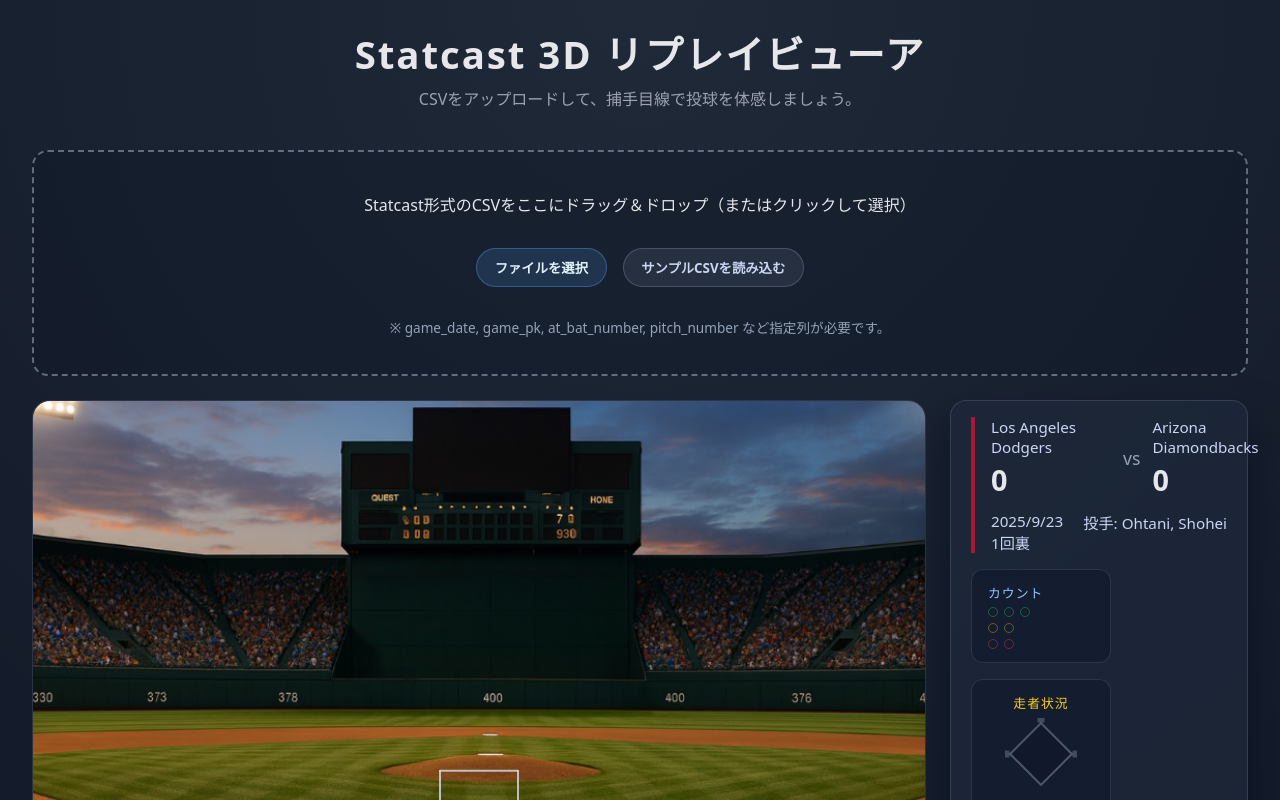
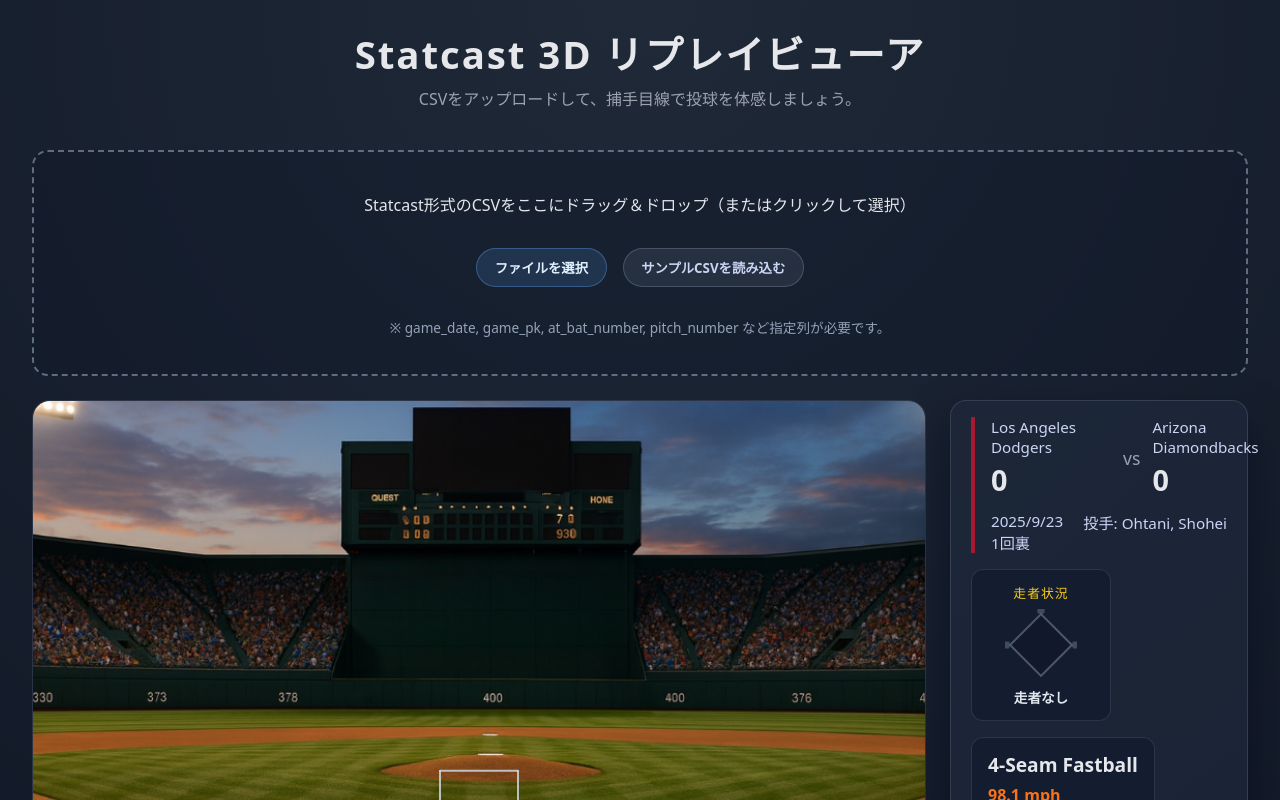
Before and after one commit to ponz1984/gpt1, a React (Vite) app: page / in a window 1280 px wide. Both pictures are taken after a click on the button "サンプルCSVを読み込む". Shown: the top 800 px of the page. Built offline with nearby package versions, Linux system fonts and the light colour scheme.

Commit message:
Update Hud.tsx

```diff
--- a/src/components/Hud.tsx
+++ b/src/components/Hud.tsx
@@ -1,36 +1,46 @@
 import { useMemo } from 'react';
-import { useStore } from '../state/useStore';
+import { useStore, selectDisplayPitch, selectDisplayAtBat, selectCurrentPitch } from '../state/useStore';
 import CountDots from './CountDots';
 import { formatInning } from '../utils/formatters';
 import { getTeamInfo } from '../utils/teamMaps';
 
 function CountDisplay() {
-  const { pitch, isUiIdle } = useStore((state) => {
-    const atBat = state.atBats[state.currentAtBatIndex];
-    return {
-      pitch: atBat?.pitches[state.currentPitchIndex],
-      isUiIdle: state.isUiIdle,
-    };
-  });
+  const { phase, displayPitch, lastVisibleCount } = useStore((state) => ({
+    phase: state.phase,
+    displayPitch: selectDisplayPitch(state),
+    lastVisibleCount: state.lastVisibleCount,
+  }));
 
-  const balls = isUiIdle ? 0 : pitch?.postCount.balls ?? 0;
-  const strikes = isUiIdle ? 0 : pitch?.postCount.strikes ?? 0;
-  const outs = isUiIdle ? 0 : pitch?.outsAfter ?? 0;
+  if (phase === 'preFirst' || phase === 'inningBreak') {
+    return null;
+  }
+
+  const countSource = displayPitch
+    ? {
+        balls: displayPitch.postCount.balls,
+        strikes: displayPitch.postCount.strikes,
+        outs: displayPitch.outsAfter,
+      }
+    : lastVisibleCount;
+
+  if (!countSource) {
+    return null;
+  }
 
   return (
     <div className="count-card">
       <div className="count-title">カウント</div>
-      <CountDots balls={balls} strikes={strikes} outs={outs} />
+      <CountDots balls={countSource.balls} strikes={countSource.strikes} outs={countSource.outs} />
     </div>
   );
 }
 
 function PitchInfo() {
-  const { atBat, pitch, meta } = useStore((state) => {
-    const atBat = state.atBats[state.currentAtBatIndex];
-    const pitch = atBat?.pitches[state.currentPitchIndex];
-    return { atBat, pitch, meta: state.meta };
-  });
+  const { atBat, pitch, meta } = useStore((state) => ({
+    atBat: selectDisplayAtBat(state),
+    pitch: selectDisplayPitch(state),
+    meta: state.meta,
+  }));
 
   if (!pitch || !atBat || !meta) return null;
 
@@ -45,12 +55,19 @@ function PitchInfo() {
 }
 
 function ScoreBoard() {
-  const meta = useStore((state) => state.meta);
-  const pitch = useStore(
-    (state) => state.atBats[state.currentAtBatIndex]?.pitches[state.currentPitchIndex]
-  );
-  const inning = useStore((state) => state.atBats[state.currentAtBatIndex]?.inning);
-  const half = useStore((state) => state.atBats[state.currentAtBatIndex]?.half);
+  const { meta, pitch, atBat } = useStore((state) => {
+    const displayPitch = selectDisplayPitch(state);
+    const displayAtBat = selectDisplayAtBat(state);
+    if (displayPitch && displayAtBat) {
+      return { meta: state.meta, pitch: displayPitch, atBat: displayAtBat };
+    }
+    const currentAtBat = state.atBats[state.currentAtBatIndex];
+    return {
+      meta: state.meta,
+      pitch: selectCurrentPitch(state),
+      atBat: currentAtBat,
+    };
+  });
 
   const teams = useMemo(() => {
     if (!meta) return null;
@@ -60,7 +77,7 @@ function ScoreBoard() {
     };
   }, [meta]);
 
-  if (!meta || !pitch || !teams || inning === undefined || !half) return null;
+  if (!meta || !pitch || !teams || !atBat || atBat.inning === undefined || !atBat.half) return null;
 
   // 投手名の解決優先順:
   // 1) pitch.pitcherLabel（各投球で直接持っている表示名）
@@ -89,7 +106,7 @@ function ScoreBoard() {
       <div className="scoreboard-sub">
         <div className="game-info">
           <div>{meta.gameDate}</div>
-          <div>{formatInning(inning, half)}</div>
+          <div>{formatInning(atBat.inning, atBat.half)}</div>
         </div>
         <div className="pitcher">投手: {pitcherName}</div>
       </div>
@@ -98,9 +115,7 @@ function ScoreBoard() {
 }
 
 function ResultBanner() {
-  const pitch = useStore(
-    (state) => state.atBats[state.currentAtBatIndex]?.pitches[state.currentPitchIndex]
-  );
+  const pitch = useStore((state) => selectDisplayPitch(state));
   if (!pitch) return null;
   const resultText = pitch.displayResult;
   return (
@@ -114,9 +129,7 @@ function ResultBanner() {
 }
 
 function BasesDisplay() {
-  const pitch = useStore(
-    (state) => state.atBats[state.currentAtBatIndex]?.pitches[state.currentPitchIndex]
-  );
+  const pitch = useStore((state) => selectDisplayPitch(state));
   if (!pitch) return null;
 
   const { first, second, third } = pitch.bases;
```
